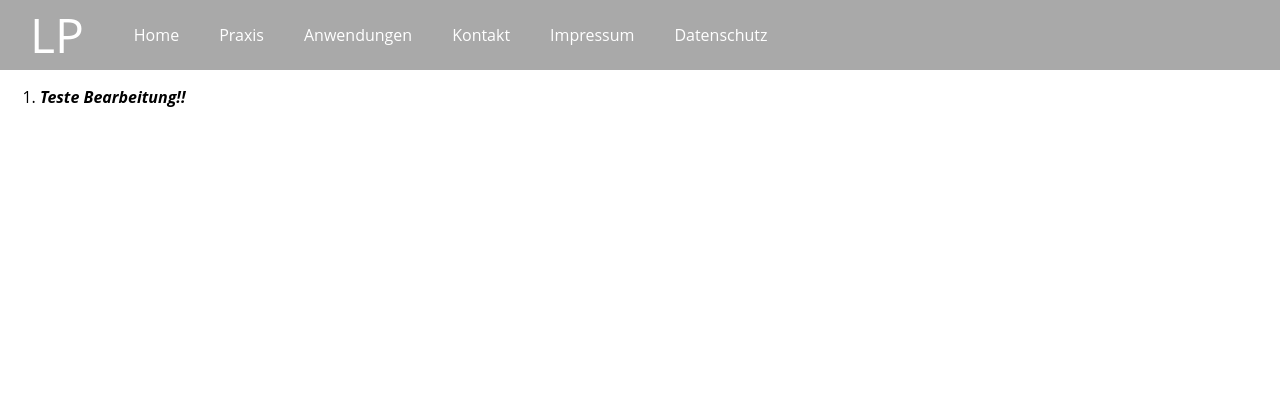
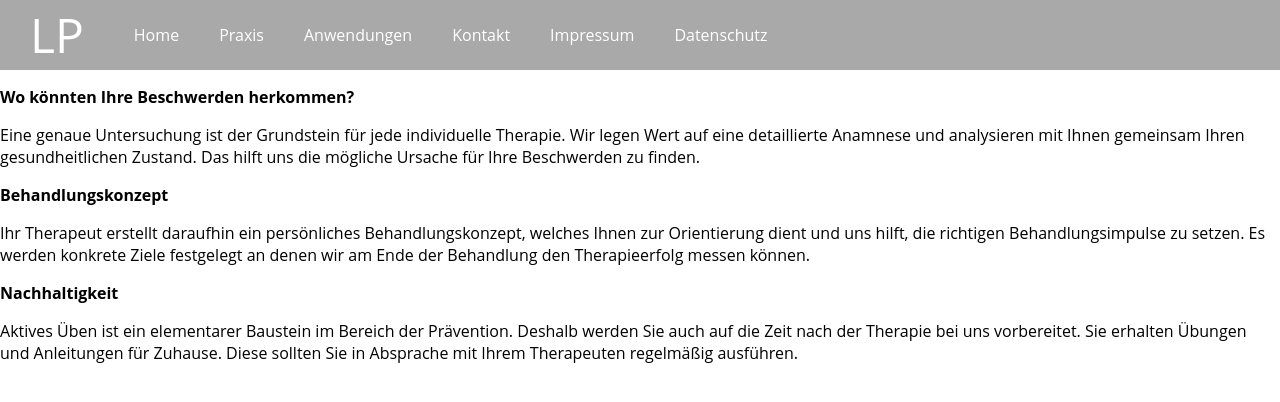
Before and after one commit to loehr-physiotherapie/loehr-physiotherapie.github.io, a Jekyll site: the page built from philosophie.md, in a window 1280 px wide. Shown: the top 402 px of the page. Built offline with Jekyll 4.4.1, drawn with Linux system fonts in a browser that asks for light colours.

Commit message:
Updated 'philosophie.md' via CloudCannon

```diff
--- a/philosophie.md
+++ b/philosophie.md
@@ -4,4 +4,16 @@ title: Philosophie
 permalink: /philosophie/
 ---
 
-1. ***Teste Bearbeitung\!\!***
+**Wo könnten Ihre Beschwerden herkommen?**
+
+Eine genaue Untersuchung ist der Grundstein f&uuml;r jede individuelle Therapie. Wir legen Wert auf eine detaillierte Anamnese und analysieren mit Ihnen gemeinsam Ihren gesundheitlichen Zustand. Das hilft uns die mögliche Ursache f&uuml;r Ihre Beschwerden zu finden. &nbsp;
+
+**Behandlungskonzept**
+
+Ihr Therapeut erstellt daraufhin ein persönliches Behandlungskonzept, welches Ihnen zur Orientierung dient und uns hilft, die richtigen Behandlungsimpulse zu setzen. Es werden konkrete Ziele festgelegt an denen wir am Ende der Behandlung den Therapieerfolg messen können. &nbsp; &nbsp; &nbsp; &nbsp;
+
+**Nachhaltigkeit&nbsp;**
+
+Aktives &Uuml;ben ist ein elementarer Baustein im Bereich der Pr&auml;vention. Deshalb werden Sie auch auf die Zeit nach der Therapie bei uns vorbereitet. Sie erhalten &Uuml;bungen und Anleitungen f&uuml;r Zuhause. Diese sollten Sie in Absprache mit Ihrem Therapeuten regelm&auml;&szlig;ig ausf&uuml;hren.&nbsp;
+
+&nbsp;&nbsp;&nbsp;
```
